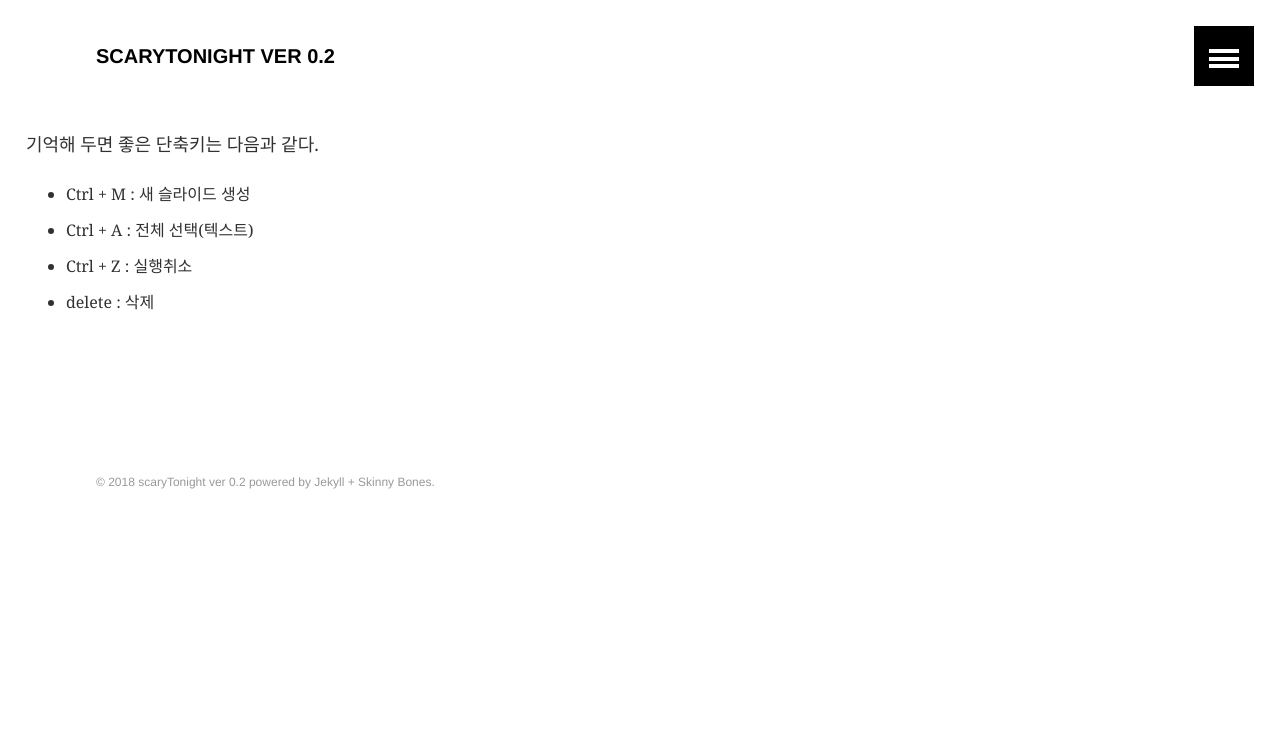
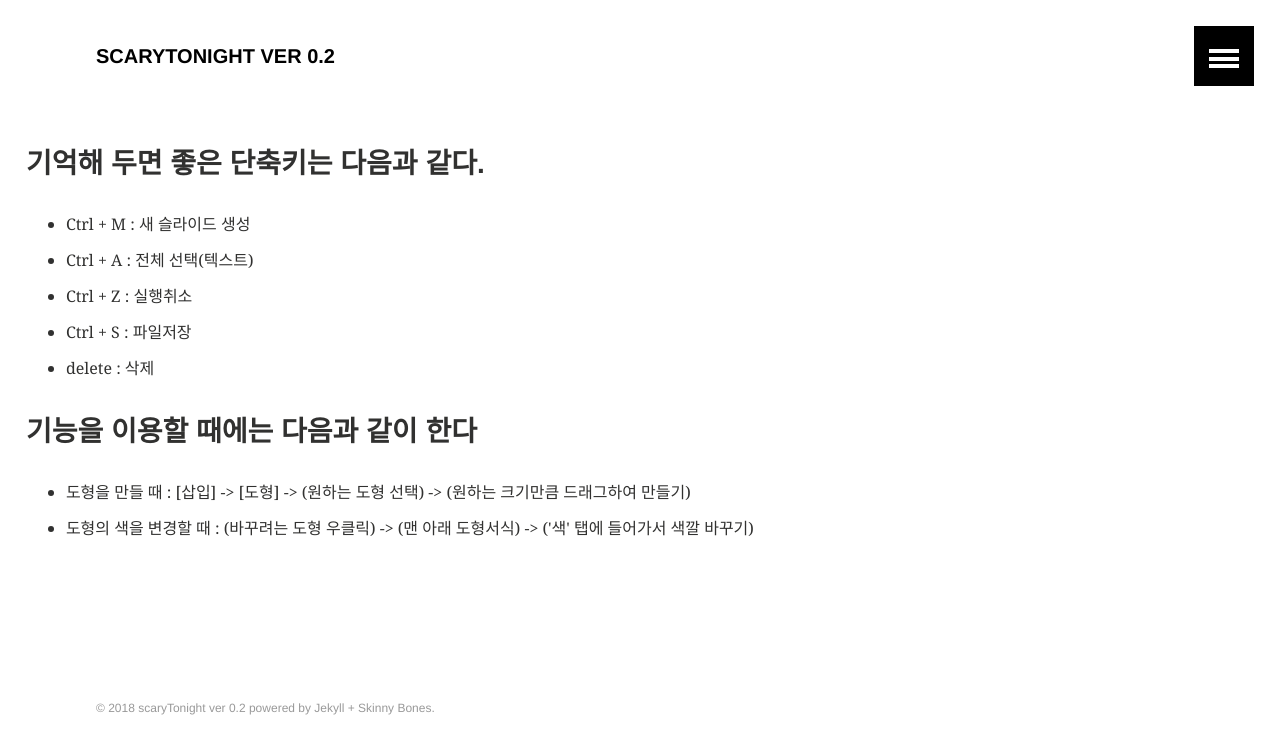
Before and after one commit to KisungKim/s, a Jekyll site: the page built from _posts/2018-07-05-PowerPoint.md, in a window 1280 px wide. Shown: the top 754 px of the page. Built offline with Jekyll 4.4.1, drawn with Linux system fonts in a browser that asks for light colours.

Commit message:
for brother

```diff
--- a/_posts/2018-07-05-PowerPoint.md
+++ b/_posts/2018-07-05-PowerPoint.md
@@ -3,11 +3,31 @@ layout: default
 title: "파워포인트01"
 ---
 
-
+<section>
+<h3>
 기억해 두면 좋은 단축키는 다음과 같다.<br/>
+</h3>
 <ul>
 <li>Ctrl + M : 새 슬라이드 생성</li>
 <li>Ctrl + A : 전체 선택(텍스트)</li>
 <li>Ctrl + Z : 실행취소</li>
+<li>Ctrl + S : 파일저장</li>
 <li>delete : 삭제</li>
 </ul>
+</section>
+
+<section>
+<h3>
+기능을 이용할 때에는 다음과 같이 한다
+</h3>
+<ul>
+<li>
+도형을 만들 때 : [삽입] -> [도형] ->
+(원하는 도형 선택) -> (원하는 크기만큼 드래그하여 만들기)
+</li>
+<li>
+도형의 색을 변경할 때 : (바꾸려는 도형 우클릭) -> (맨 아래 도형서식)
+-> ('색' 탭에 들어가서 색깔 바꾸기)
+</li>
+</ul>
+</section>
```
